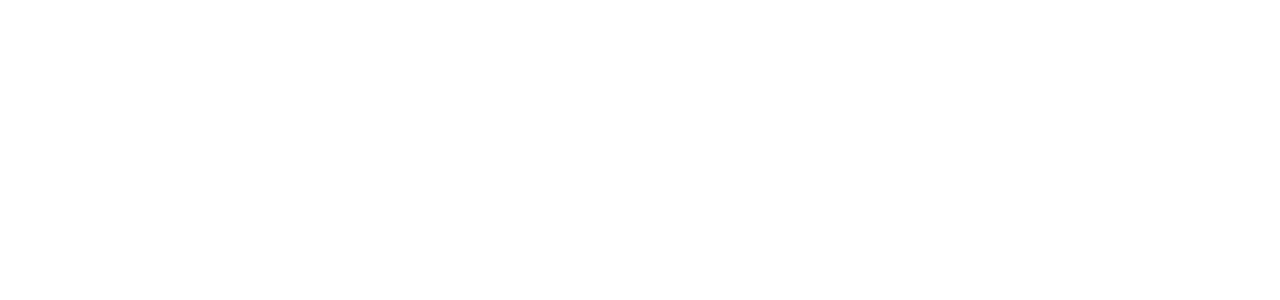
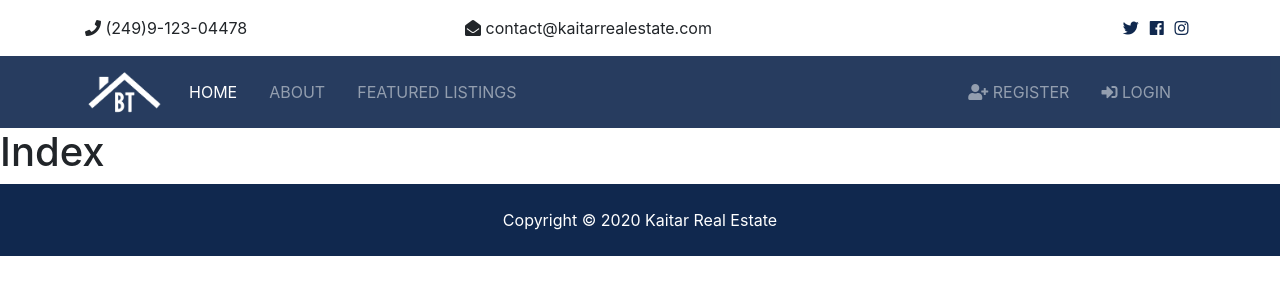
Before and after one commit to MohamedAbdelmagid/real-state-django, a Django app: page / in a window 1280 px wide. Before the commit the part shown is empty. Shown: the top 300 px of the page. Run offline with Django 3.2, Linux system fonts and the light colour scheme; some libraries are stand-ins or nearby versions.

Commit message:
Structure the base template

```diff
--- a/templates/base.html
+++ b/templates/base.html
@@ -1,11 +1,35 @@
+{% load static %}
 <!DOCTYPE html>
 <html lang="en">
-<head>
-	<meta charset="UTF-8">
-	<meta name="viewport" content="width=device-width, initial-scale=1.0">
-	<title>Kaitar Real Estate</title>
-</head>
-<body>
+	<head>
+		<meta charset="UTF-8" />
+		<meta name="viewport" content="width=device-width, initial-scale=1.0" />
 
-</body>
+		<!-- Font Awesome -->
+		<link rel="stylesheet" href="{% static 'css/all.css' %}" />
+		<!-- Bootstrap -->
+		<link rel="stylesheet" href="{% static 'css/bootstrap.css' %}" />
+		<!-- Custom -->
+		<link rel="stylesheet" href="{% static 'css/style.css' %}" />
+		<!-- Lightbox -->
+		<link rel="stylesheet" href="{% static 'css/lightbox.min.css' %}" />
+
+		<title>Kaitar Real Estate</title>
+	</head>
+	<body>
+		<!-- Top Bar -->
+		{% include 'partials/_topbar.html' %}
+		<!-- Navbar -->
+		{% include 'partials/_navbar.html' %}
+
+		{% block content %} {% endblock %}
+
+		<!-- Footer -->
+		{% include 'partials/_footer.html' %}
+
+		<script src="{% static 'js/jquery-3.3.1.min.js' %}"></script>
+		<script src="{% static 'js/bootstrap.bundle.min.js' %}"></script>
+		<script src="{% static 'js/main.js' %}"></script>
+		<script src="{% static 'js/lightbox.min.js' %}"></script>
+	</body>
 </html>
--- /dev/null
+++ b/templates/partials/_footer.html
@@ -0,0 +1,4 @@
+<footer id="main-footer" class="py-4 bg-primary text-white text-center">
+	Copyright &copy;
+	<span class="year"></span> Kaitar Real Estate
+</footer>
--- /dev/null
+++ b/templates/partials/_navbar.html
@@ -0,0 +1,45 @@
+{% load static %}
+<!-- Navbar -->
+<nav class="navbar navbar-expand-lg navbar-dark bg-primary sticky-top">
+	<div class="container">
+		<a class="navbar-brand" href="index.html">
+			<img src="{% static 'img/logo.png' %}" class="logo" alt="" />
+		</a>
+		<button
+			class="navbar-toggler"
+			type="button"
+			data-toggle="collapse"
+			data-target="#navbarNavAltMarkup"
+		>
+			<span class="navbar-toggler-icon"></span>
+		</button>
+		<div class="collapse navbar-collapse" id="navbarNavAltMarkup">
+			<ul class="navbar-nav">
+				<li class="nav-item active mr-3">
+					<a class="nav-link" href="index.html">Home</a>
+				</li>
+				<li class="nav-item mr-3">
+					<a class="nav-link" href="about.html">About</a>
+				</li>
+				<li class="nav-item mr-3">
+					<a class="nav-link" href="listings.html">Featured Listings</a>
+				</li>
+			</ul>
+
+			<ul class="navbar-nav ml-auto">
+				<li class="nav-item mr-3">
+					<a class="nav-link" href="register.html">
+						<i class="fas fa-user-plus"></i> Register</a
+					>
+				</li>
+				<li class="nav-item mr-3">
+					<a class="nav-link" href="login.html">
+						<i class="fas fa-sign-in-alt"></i>
+
+						Login</a
+					>
+				</li>
+			</ul>
+		</div>
+	</div>
+</nav>
--- /dev/null
+++ b/templates/partials/_topbar.html
@@ -0,0 +1,23 @@
+<section id="top-bar" class="p-3">
+	<div class="container">
+		<div class="row">
+			<div class="col-md-4"><i class="fas fa-phone"></i> (249)9-123-04478</div>
+			<div class="col-md-4">
+				<i class="fas fa-envelope-open"></i> contact@kaitarrealestate.com
+			</div>
+			<div class="col-md-4">
+				<div class="social text-right">
+					<a href="#">
+						<i class="fab fa-twitter"></i>
+					</a>
+					<a href="#">
+						<i class="fab fa-facebook"></i>
+					</a>
+					<a href="#">
+						<i class="fab fa-instagram"></i>
+					</a>
+				</div>
+			</div>
+		</div>
+	</div>
+</section>
```
